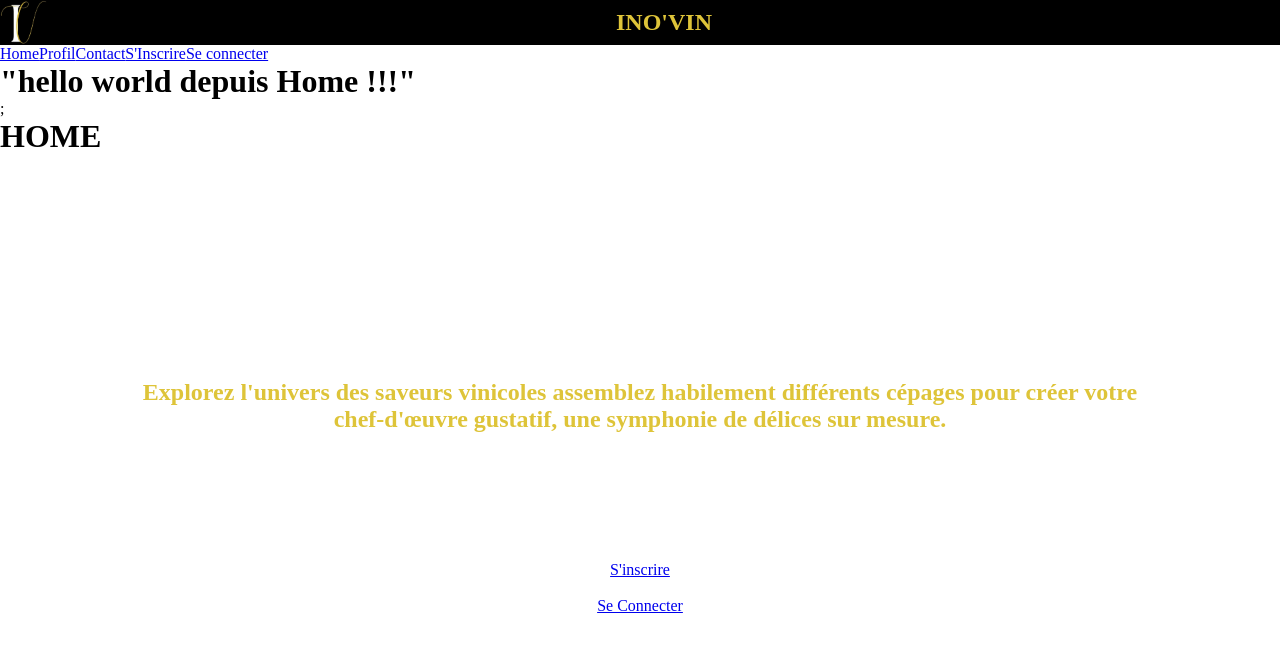
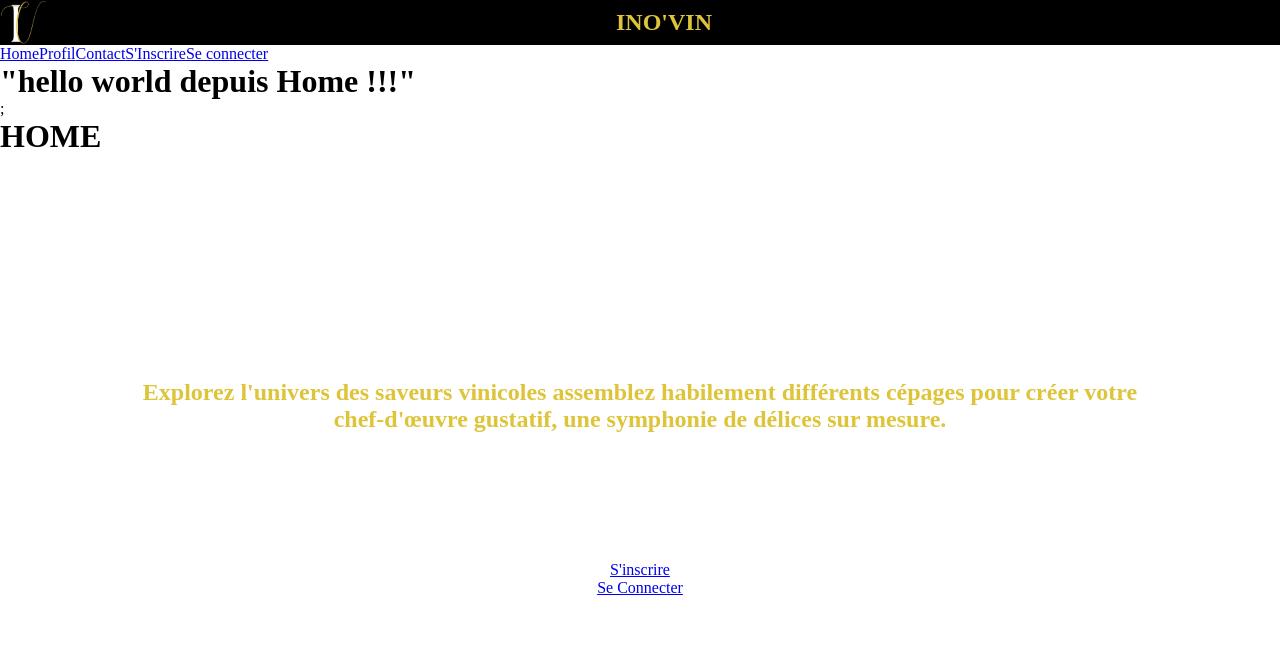
Before and after one commit to WildCodeSchool/2023-02-JS-Reims-project-3-inovin, a React (Vite) app in the folder frontend/: page / in a window 1280 px wide. Shown: the top 652 px of the page. Built offline with nearby package versions, Linux system fonts and the light colour scheme.

Commit message:
reglage conflit

```diff
--- a/frontend/src/App.scss
+++ b/frontend/src/App.scss
@@ -1,4 +1,4 @@
-.Home {
+.home {
   h2 {
     text-align: center;
     color: #dec439;
@@ -8,8 +8,8 @@
 }
 
 /*Page SignIn*/
-.Sign {
-  .bouton {
+.sign {
+  .button {
     display: flex;
     align-items: center;
     flex-direction: column;
@@ -17,7 +17,7 @@
 }
 
 /*Page Register*/
-.Inscription {
+.inscription {
   border: 5px solid #dec439;
   border-radius: 1rem;
   display: grid;
@@ -25,7 +25,7 @@
   justify-content: center;
   grid-gap: 1rem;
   margin: 5rem;
-  .envoie {
+  .submit {
     text-align: center;
   }
 }
--- a/frontend/src/components/SignIn.jsx
+++ b/frontend/src/components/SignIn.jsx
@@ -4,17 +4,14 @@ import "../App.scss";
 
 function SignIn() {
   return (
-    <div className="Sign">
+    <div className="sign">
       <h2>
         Explorez l'univers des saveurs vinicoles assemblez habilement différents
         cépages pour créer votre chef-d'œuvre gustatif, une symphonie de délices
         sur mesure.
       </h2>
-      <div className="bouton">
+      <div className="button">
         <Link to="/register">S'inscrire</Link>
-
-        <br />
-
         <Link to="/login">Se Connecter</Link>
       </div>
     </div>
--- a/frontend/src/contexts/AuthContext.jsx
+++ b/frontend/src/contexts/AuthContext.jsx
@@ -16,7 +16,7 @@ export function AuthContextProvider({ children }) {
 }
 
 AuthContextProvider.propTypes = {
-  children: PropTypes.node.isRequired,
+  children: PropTypes.element.isRequired,
 };
 
 export const useAuth = () => useContext(AuthContext);
--- a/frontend/src/pages/Home.jsx
+++ b/frontend/src/pages/Home.jsx
@@ -4,7 +4,7 @@ import "../App.scss";
 
 export default function Home() {
   return (
-    <div className="Home">
+    <div className="home">
       <h1> "hello world depuis Home !!!" </h1>;<h1>HOME</h1>
       <SignIn />
     </div>
--- a/frontend/src/pages/Register.jsx
+++ b/frontend/src/pages/Register.jsx
@@ -8,7 +8,7 @@ function Register() {
 
   return (
     <form
-      className="Inscription"
+      className="inscription"
       onSubmit={(event) => {
         event.preventDefault();
 
@@ -47,7 +47,7 @@ function Register() {
         <label htmlFor="email">Email</label>
         <input ref={emailref} type="text" id="email" name="email" />
       </div>
-      <button className="Envoie" type="submit">
+      <button className="submit" type="submit">
         Go
       </button>
     </form>
--- a/package.json
+++ b/package.json
@@ -29,9 +29,5 @@
     "concurrently": "^7.6.0",
     "cross-env": "^7.0.3",
     "husky": "^8.0.3"
-  },
-  "dependencies": {
-    "prop-types": "^15.8.1",
-    "react-simple-star-rating": "^5.1.7"
   }
 }
```
Also changed, not shown: 1 other file (tests, documents, lock files or other folders).
